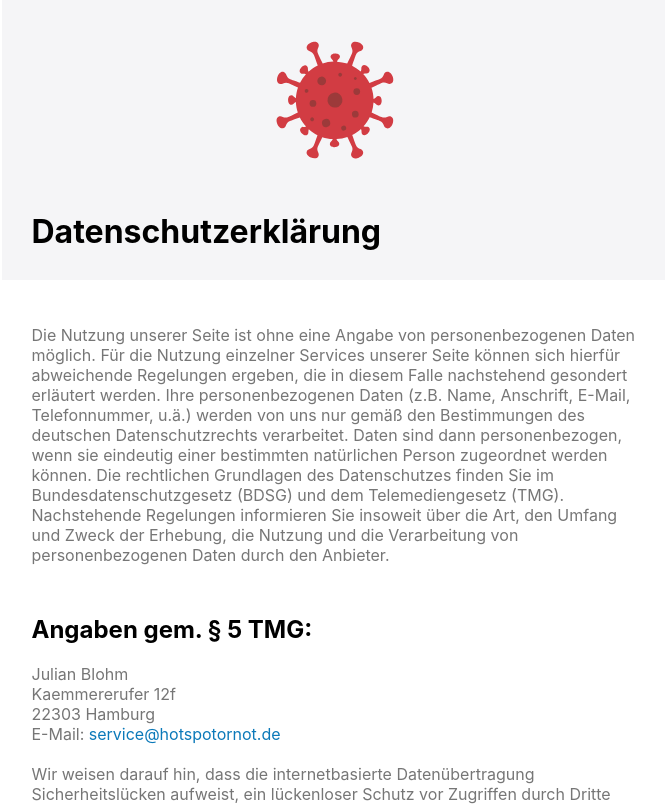
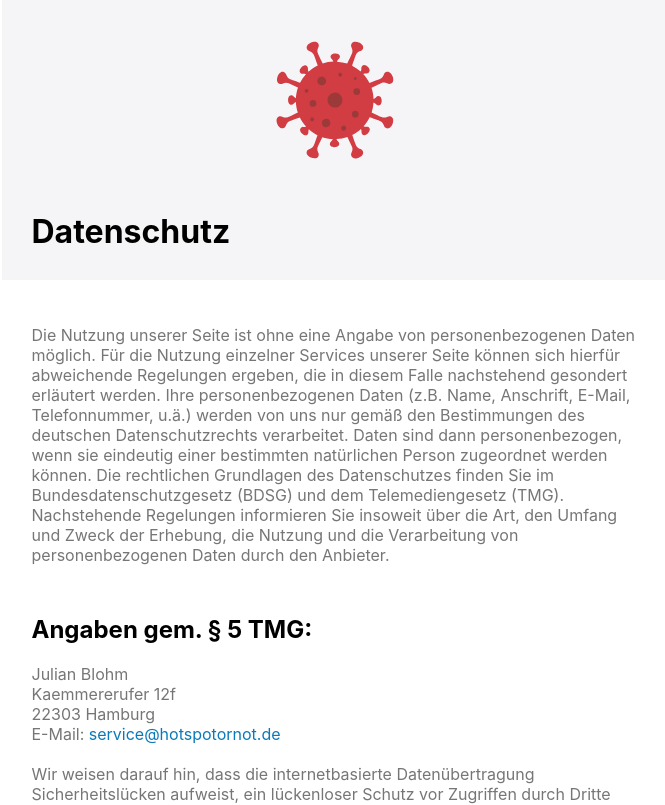
Before and after one commit to JulianBlohm/capstone-project, a React (Create React App) app: page /datenschutz in a window 1280 px wide. Shown: the top 805 px of the page, without its empty margins (305-970 px from the left). Built offline with nearby package versions, Linux system fonts and the light colour scheme.

Commit message:
Fix datenschutz

```diff
--- a/src/DatenschutzPage.js
+++ b/src/DatenschutzPage.js
@@ -12,7 +12,7 @@ function DatenschutzPage() {
                 <LogoContainer>
                     <Logo />
                 </LogoContainer>
-                <Heading>Datenschutzerklärung</Heading>
+                <Heading>Datenschutz</Heading>
             </Intro>
             <Information>
                 <Text>
@@ -119,7 +119,6 @@ const Logo = styled(VirusRedIcon)`
 
 const Information = styled.article`
     padding: 25px 30px 100px 30px;
-
 `
 
 const TextHeading = styled.h4`
@@ -139,8 +138,8 @@ const Link = styled.a`
 `
 
 const List = styled.ul`
-list-style: none;
-color: var(--gray);
+    list-style: none;
+    color: var(--gray);
 `
 
 export default DatenschutzPage
```
